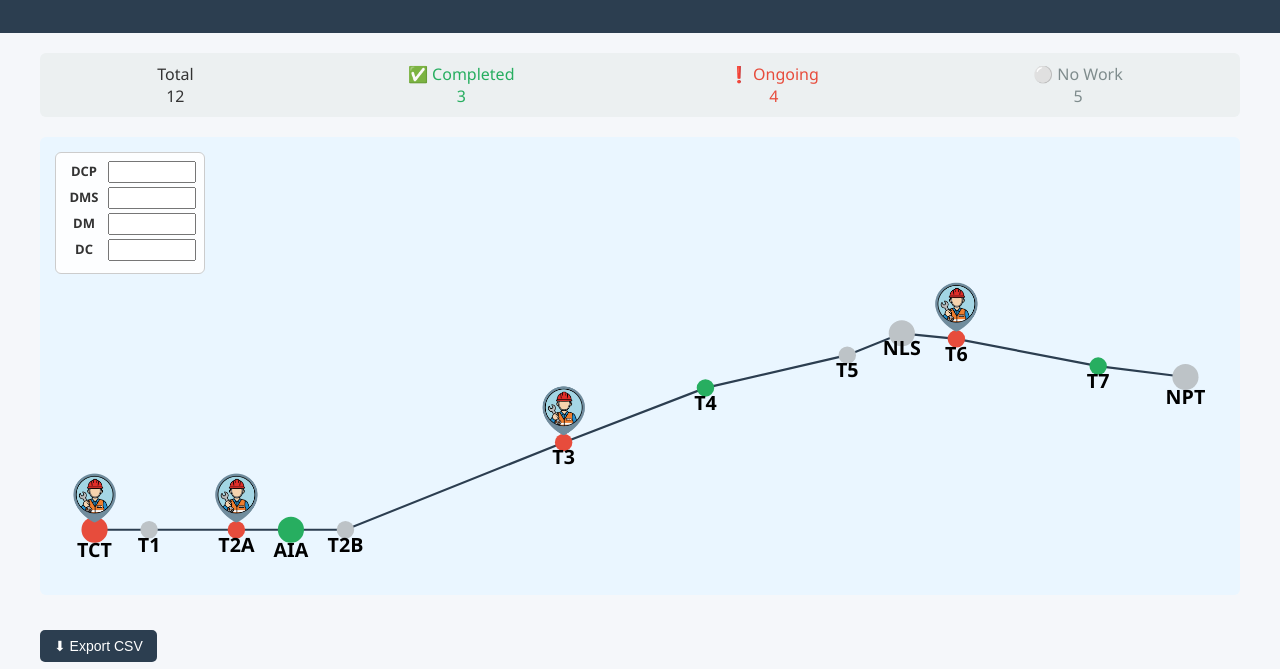
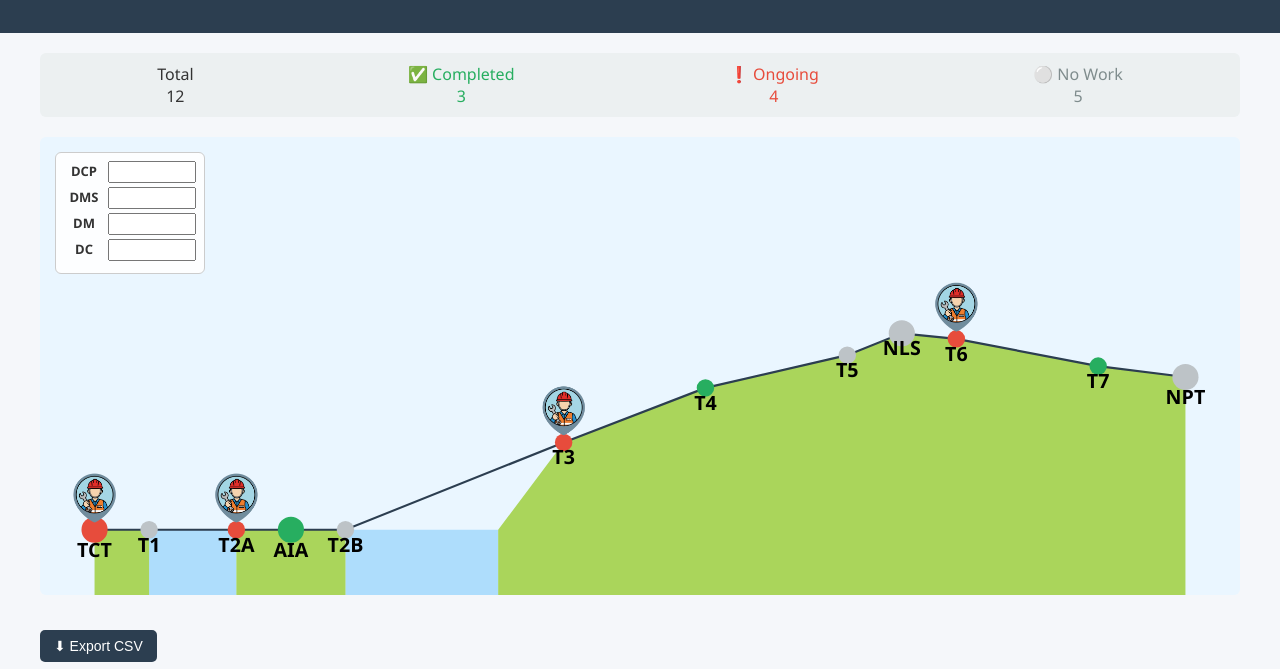
Before and after one commit to ngcholun/maintenance-dashboard, a plain HTML site: page index.html in a window 1280 px wide. Shown: the part 131-800 px from the top of the page. Drawn offline with Linux system fonts and the light colour scheme.

Commit message:
Add files via upload

```diff
--- a/index.html
+++ b/index.html
@@ -48,6 +48,7 @@
   </header>
 
   <div class="dashboard">
+    <!-- Summary -->
     <div class="summary">
       <div>Total<br><span id="total">0</span></div>
       <div style="color:#27ae60;">✅ Completed<br><span id="completed">0</span></div>
@@ -57,6 +58,7 @@
 
     <!-- Map schematic -->
     <div class="route">
+      <!-- Duty Roster Input -->
       <div class="duties-box" id="duties">
         <div><label>DCP</label><input></div>
         <div><label>DMS</label><input></div>
@@ -65,11 +67,20 @@
       </div>
 
       <svg viewBox="0 0 1100 420" xmlns="http://www.w3.org/2000/svg">
+        <!-- SEA -->
+        <polygon points="100,420 100,360 180,360 180,420" fill="#87cefa" opacity="0.6"/>
+        <polygon points="280,420 280,360 420,360 420,420" fill="#87cefa" opacity="0.6"/>
+        <!-- MOUNTAIN -->
+        <polygon points="50,420 50,360 100,360 100,420" fill="#9acd32" opacity="0.8"/>
+        <polygon points="180,420 180,360 280,360 280,420" fill="#9acd32" opacity="0.8"/>
+        <polygon points="420,420 420,360 480,280 610,230 740,200
+                         790,180 840,185 970,210 1050,220 1050,420"
+                         fill="#9acd32" opacity="0.8"/>
+        <!-- Cable line -->
         <polyline points="50,360 100,360 180,360 230,360 280,360
-          480,280 610,230 740,200 790,180 840,185 970,210 1050,220"
-          stroke="#2c3e50" stroke-width="2" fill="none"/>
-
-        <!-- Terminals + Towers -->
+                          480,280 610,230 740,200 790,180 840,185 970,210 1050,220"
+                          stroke="#2c3e50" stroke-width="2" fill="none"/>
+        <!-- Stations -->
         <circle id="TCT" cx="50" cy="360" r="12"/><text x="50" y="385" class="label">TCT</text><image id="worker-TCT" href="worker.png" x="20" y="300" width="60" height="60" class="worker"/>
         <circle id="T1" cx="100" cy="360" r="8"/><text x="100" y="380" class="label">T1</text><image id="worker-T1" href="worker.png" x="70" y="300" width="60" height="60" class="worker"/>
         <circle id="T2A" cx="180" cy="360" r="8"/><text x="180" y="380" class="label">T2A</text><image id="worker-T2A" href="worker.png" x="150" y="300" width="60" height="60" class="worker"/>
@@ -87,9 +98,11 @@
 
     <button class="export-btn" onclick="exportCSV()">⬇ Export CSV</button>
 
+    <!-- Maintenance Log -->
     <table id="log">
       <thead><tr><th>Location</th><th>Status</th><th>Teams / Notes / Time</th></tr></thead>
       <tbody>
+        <!-- All stations rows -->
         <tr data-id="TCT"><td>Tung Chung Terminal</td><td><select><option>✅ Completed</option><option selected>❗ Ongoing</option><option>⚪ No Work</option></select></td><td><div class="team-entries"><div class="entry"><input placeholder="Team"><input placeholder="Notes"><input type="time"><button class="add-entry">＋</button><button class="remove-entry">–</button></div></div></td></tr>
         <tr data-id="T1"><td>Tower 1</td><td><select><option>✅ Completed</option><option>❗ Ongoing</option><option selected>⚪ No Work</option></select></td><td><div class="team-entries"><div class="entry"><input placeholder="Team"><input placeholder="Notes"><input type="time"><button class="add-entry">＋</button><button class="remove-entry">–</button></div></div></td></tr>
         <tr data-id="T2A"><td>Tower 2A</td><td><select><option>✅ Completed</option><option selected>❗ Ongoing</option><option>⚪ No Work</option></select></td><td><div class="team-entries"><div class="entry"><input placeholder="Team"><input placeholder="Notes"><input type="time"><button class="add-entry">＋</button><button class="remove-entry">–</button></div></div></td></tr>
@@ -108,7 +121,6 @@
 
   <script>
     document.getElementById("date").textContent = new Date().toLocaleDateString();
-
     function updateDashboard(){
       let total=0,done=0,ongoing=0,noWork=0;
       document.querySelectorAll("#log tbody tr").forEach(row=>{
```
